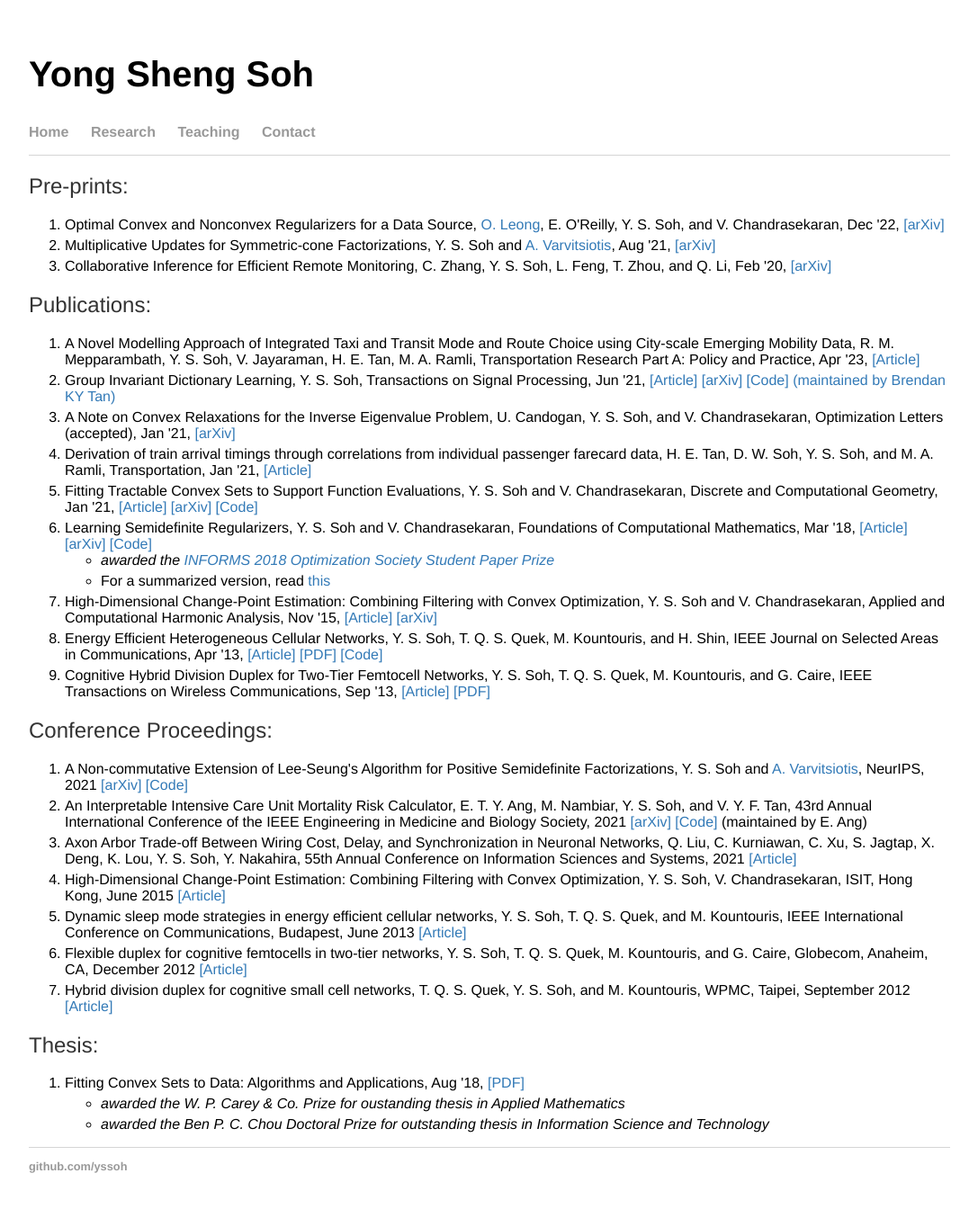
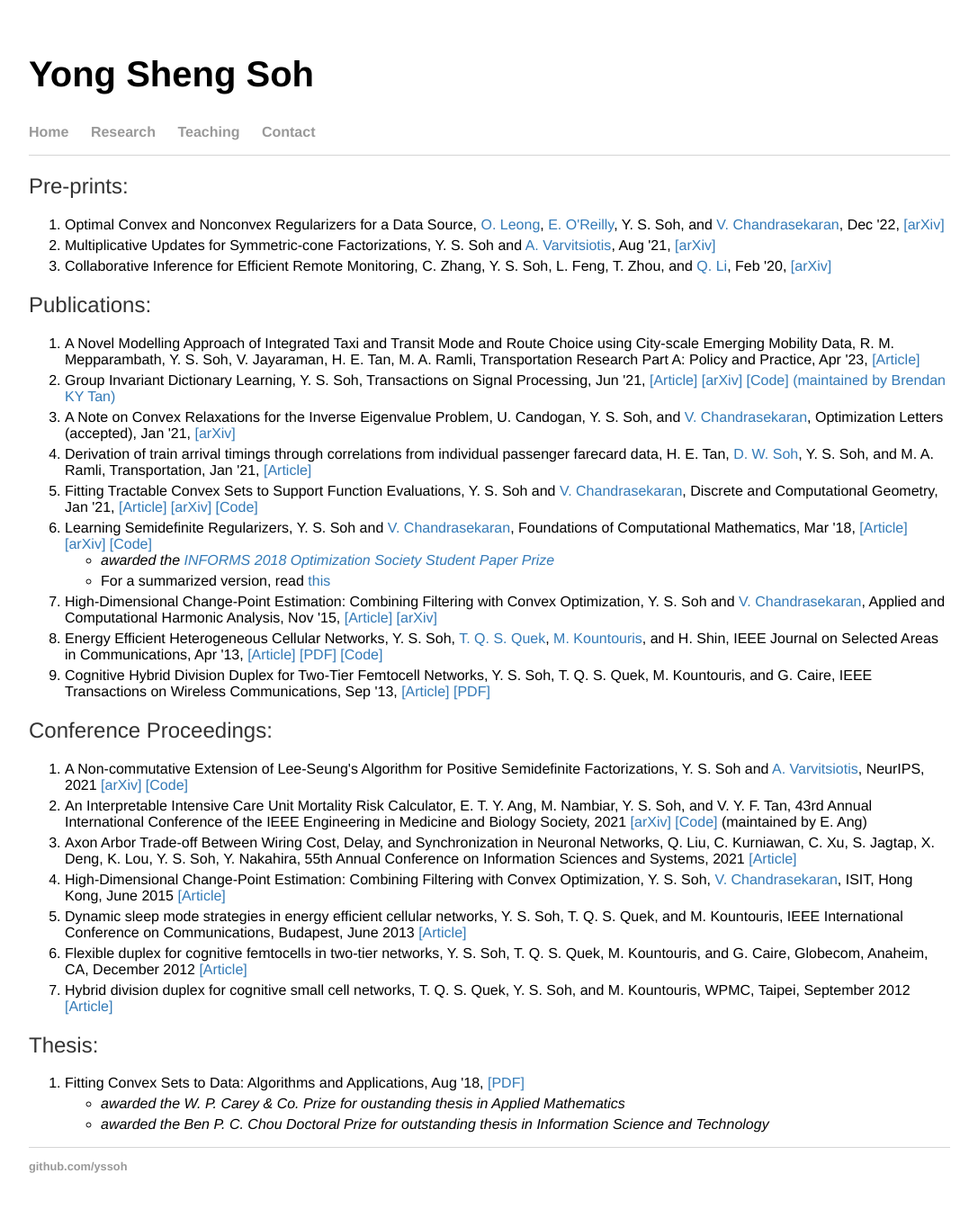
Before and after one commit to yssoh/yssoh.github.io, a Jekyll site: the page built from research/index.html, in a window 1280 px wide. Shown: the whole page at 90% size, without its empty margins (96-1183 px from the left). Built offline with Jekyll 4.4.1, drawn with Linux system fonts in a browser that asks for light colours; some of the changed lines change nothing that is shown.

Commit message:
Update index.html

```diff
--- a/research/index.html
+++ b/research/index.html
@@ -6,27 +6,27 @@ title: Yong Sheng Soh
 <div class="blurb">
   <h2>Pre-prints:</h2>
   <ol>
-	<li>Optimal Convex and Nonconvex Regularizers for a Data Source, <a href ="https://www.oscarleong.com/">O. Leong</a>, E. O'Reilly, Y. S. Soh, and V. Chandrasekaran, Dec '22, <a href = "https://arxiv.org/abs/2212.13597">[arXiv]</a></li>
+	<li>Optimal Convex and Nonconvex Regularizers for a Data Source, <a href ="https://www.oscarleong.com/">O. Leong</a>, <a href ="https://sites.google.com/view/eliza-oreilly/home">E. O'Reilly</a>, Y. S. Soh, and <a href ="http://users.cms.caltech.edu/~venkatc/">V. Chandrasekaran</a>, Dec '22, <a href = "https://arxiv.org/abs/2212.13597">[arXiv]</a></li>
 	<li>Multiplicative Updates for Symmetric-cone Factorizations, Y. S. Soh and <a href ="https://sites.google.com/site/antoniosvarvitsiotis/">A. Varvitsiotis</a>, Aug '21, <a href = "https://arxiv.org/abs/2108.00740">[arXiv]</a></li>
-    <li>Collaborative Inference for Efficient Remote Monitoring, C. Zhang, Y. S. Soh, L. Feng, T. Zhou, and Q. Li, Feb '20, <a href = "https://arxiv.org/abs/2002.04759">[arXiv]</a></li>
+    <li>Collaborative Inference for Efficient Remote Monitoring, C. Zhang, Y. S. Soh, L. Feng, T. Zhou, and <a href ="">Q. Li</a>, Feb '20, <a href = "https://arxiv.org/abs/2002.04759">[arXiv]</a></li>
   </ol>
 
     <h2>Publications:</h2>
   <ol>
     <li>A Novel Modelling Approach of Integrated Taxi and Transit Mode and Route Choice using City-scale Emerging Mobility Data, R. M. Mepparambath, Y. S. Soh, V. Jayaraman, H. E. Tan, M. A. Ramli, Transportation Research Part A: Policy and Practice, Apr '23, <a href = "https://www.sciencedirect.com/science/article/abs/pii/S0965856423000356">[Article]</a> </li>
     <li>Group Invariant Dictionary Learning, Y. S. Soh, Transactions on Signal Processing, Jun '21, <a href = "https://ieeexplore.ieee.org/document/9461688">[Article]</a> <a href = "https://arxiv.org/abs/2007.07550">[arXiv]</a> <a href = "https://github.com/bkytan/gidl">[Code] (maintained by Brendan KY Tan)</a></li>
-	<li>A Note on Convex Relaxations for the Inverse Eigenvalue Problem, U. Candogan, Y. S. Soh, and V. Chandrasekaran, Optimization Letters (accepted), Jan '21, <a href = "https://arxiv.org/abs/1911.02225">[arXiv]</a></li>
-	<li>Derivation of train arrival timings through correlations from individual passenger farecard data, H. E. Tan, D. W. Soh, Y. S. Soh, and M. A. Ramli, Transportation, Jan '21, <a href = "https://link.springer.com/article/10.1007/s11116-021-10164-w">[Article]</a></li>
-	<li>Fitting Tractable Convex Sets to Support Function Evaluations, Y. S. Soh and V. Chandrasekaran, Discrete and Computational Geometry, Jan '21, <a href = "https://link.springer.com/article/10.1007/s00454-020-00258-0">[Article]</a> <a href = "http://arxiv.org/abs/1903.04194">[arXiv]</a> <a href = "http://github.com/yssoh/cvxreg">[Code]</a></li>
-	<li>Learning Semidefinite Regularizers, Y. S. Soh and V. Chandrasekaran, Foundations of Computational Mathematics, Mar '18, <a href = "http://link.springer.com/article/10.1007/s10208-018-9386-z">[Article]</a> <a href = "http://arxiv.org/abs/1701.01207">[arXiv]</a> <a href = "https://github.com/yssoh/SDP_DL">[Code]</a><br>
+	<li>A Note on Convex Relaxations for the Inverse Eigenvalue Problem, U. Candogan, Y. S. Soh, and <a href ="http://users.cms.caltech.edu/~venkatc/">V. Chandrasekaran</a>, Optimization Letters (accepted), Jan '21, <a href = "https://arxiv.org/abs/1911.02225">[arXiv]</a></li>
+	<li>Derivation of train arrival timings through correlations from individual passenger farecard data, H. E. Tan, <a href ="">D. W. Soh</a>, Y. S. Soh, and M. A. Ramli, Transportation, Jan '21, <a href = "https://link.springer.com/article/10.1007/s11116-021-10164-w">[Article]</a></li>
+	<li>Fitting Tractable Convex Sets to Support Function Evaluations, Y. S. Soh and <a href ="http://users.cms.caltech.edu/~venkatc/">V. Chandrasekaran</a>, Discrete and Computational Geometry, Jan '21, <a href = "https://link.springer.com/article/10.1007/s00454-020-00258-0">[Article]</a> <a href = "http://arxiv.org/abs/1903.04194">[arXiv]</a> <a href = "http://github.com/yssoh/cvxreg">[Code]</a></li>
+	<li>Learning Semidefinite Regularizers, Y. S. Soh and <a href ="http://users.cms.caltech.edu/~venkatc/">V. Chandrasekaran</a>, Foundations of Computational Mathematics, Mar '18, <a href = "http://link.springer.com/article/10.1007/s10208-018-9386-z">[Article]</a> <a href = "http://arxiv.org/abs/1701.01207">[arXiv]</a> <a href = "https://github.com/yssoh/SDP_DL">[Code]</a><br>
 	<ul>
 	<li><i>awarded the <a href ="http://www.informs.org/Recognizing-Excellence/Community-Prizes/Optimization-Society/Optimization-Society-Student-Paper-Prize">INFORMS 2018 Optimization Society Student Paper Prize</a></i></li>
 	<li>
 	For a summarized version, read <a href = "https://github.com/yssoh/informs18_sdpdl/raw/master/informs18_sdpdl.pdf">this</a>
 	</li>
 	</ul>
-	<li>High-Dimensional Change-Point Estimation: Combining Filtering with Convex Optimization, Y. S. Soh and V. Chandrasekaran, Applied and Computational Harmonic Analysis, Nov '15, <a href = "https://www.sciencedirect.com/science/article/pii/S1063520315001542">[Article]</a> <a href = "http://arxiv.org/abs/1412.3731">[arXiv]</a></li>
-	<li>Energy Efficient Heterogeneous Cellular Networks, Y. S. Soh, T. Q. S. Quek, M. Kountouris, and H. Shin, IEEE Journal on Selected Areas in Communications, Apr '13, <a href = "https://ieeexplore.ieee.org/document/6502479">[Article]</a> <a href = "papers/SQKS_JSAC13.pdf">[PDF]</a> <a href = "http://github.com/yssoh/green_hcn">[Code]</a></li>
+	<li>High-Dimensional Change-Point Estimation: Combining Filtering with Convex Optimization, Y. S. Soh and <a href ="http://users.cms.caltech.edu/~venkatc/">V. Chandrasekaran</a>, Applied and Computational Harmonic Analysis, Nov '15, <a href = "https://www.sciencedirect.com/science/article/pii/S1063520315001542">[Article]</a> <a href = "http://arxiv.org/abs/1412.3731">[arXiv]</a></li>
+	<li>Energy Efficient Heterogeneous Cellular Networks, Y. S. Soh, <a href ="">T. Q. S. Quek</a>, <a href ="">M. Kountouris</a>, and H. Shin, IEEE Journal on Selected Areas in Communications, Apr '13, <a href = "https://ieeexplore.ieee.org/document/6502479">[Article]</a> <a href = "papers/SQKS_JSAC13.pdf">[PDF]</a> <a href = "http://github.com/yssoh/green_hcn">[Code]</a></li>
 	<li>Cognitive Hybrid Division Duplex for Two-Tier Femtocell Networks, Y. S. Soh, T. Q. S. Quek, M. Kountouris, and G. Caire, IEEE Transactions on Wireless Communications, Sep '13, <a href = "https://ieeexplore.ieee.org/xpl/articleDetails.jsp?arnumber=6594782">[Article]</a> <a href = "papers/SQKC_TWC13.pdf">[PDF]</a></li>
   </ol>
 
@@ -36,7 +36,7 @@ title: Yong Sheng Soh
     <li>A Non-commutative Extension of Lee-Seung's Algorithm for Positive Semidefinite Factorizations, Y. S. Soh and <a href ="https://sites.google.com/site/antoniosvarvitsiotis/">A. Varvitsiotis</a>, NeurIPS, 2021 <a href = "https://arxiv.org/abs/2106.00293">[arXiv]</a> <a href = "https://github.com/yssoh/PSD_MM">[Code]</a></li>
     <li>An Interpretable Intensive Care Unit Mortality Risk Calculator, E. T. Y. Ang, M. Nambiar, Y. S. Soh, and V. Y. F. Tan, 43rd Annual International Conference of the IEEE Engineering in Medicine and Biology Society, 2021 <a href = "https://arxiv.org/abs/2101.07426">[arXiv]</a> <a href = "https://github.com/dualinsanity007/FYP-Interpretable-ICU-Mortality-Risk-Calculator">[Code]</a> (maintained by E. Ang)</li>
     <li>Axon Arbor Trade-off Between Wiring Cost, Delay, and Synchronization in Neuronal Networks, Q. Liu, C. Kurniawan, C. Xu, S. Jagtap, X. Deng, K. Lou, Y. S. Soh, Y. Nakahira, 55th Annual Conference on Information Sciences and Systems, 2021 <a href = "https://ieeexplore.ieee.org/abstract/document/9400271/">[Article]</a></li>
-	<li>High-Dimensional Change-Point Estimation: Combining Filtering with Convex Optimization, Y. S. Soh, V. Chandrasekaran, ISIT, Hong Kong, June 2015 <a href = "http://ieeexplore.ieee.org/xpls/abs_all.jsp?arnumber=7282435&tag=1">[Article]</a></li>
+	<li>High-Dimensional Change-Point Estimation: Combining Filtering with Convex Optimization, Y. S. Soh, <a href ="http://users.cms.caltech.edu/~venkatc/">V. Chandrasekaran</a>, ISIT, Hong Kong, June 2015 <a href = "http://ieeexplore.ieee.org/xpls/abs_all.jsp?arnumber=7282435&tag=1">[Article]</a></li>
 	<li>Dynamic sleep mode strategies in energy efficient cellular networks, Y. S. Soh, T. Q. S. Quek, and M. Kountouris, IEEE International Conference on Communications, Budapest, June 2013 <a href = "http://ieeexplore.ieee.org/xpls/abs_all.jsp?arnumber=6655024&tag=1">[Article]</a></li>
 	<li>Flexible duplex for cognitive femtocells in two-tier networks, Y. S. Soh, T. Q. S. Quek, M. Kountouris, and G. Caire, Globecom, Anaheim, CA, December 2012 <a href="http://ieeexplore.ieee.org/xpls/abs_all.jsp?arnumber=6503443">[Article]</a></li>
 	<li>Hybrid division duplex for cognitive small cell networks, T. Q. S. Quek, Y. S. Soh, and M. Kountouris, WPMC, Taipei, September 2012 <a href = "http://ieeexplore.ieee.org/xpls/abs_all.jsp?arnumber=6398710">[Article]</a></li>
```
